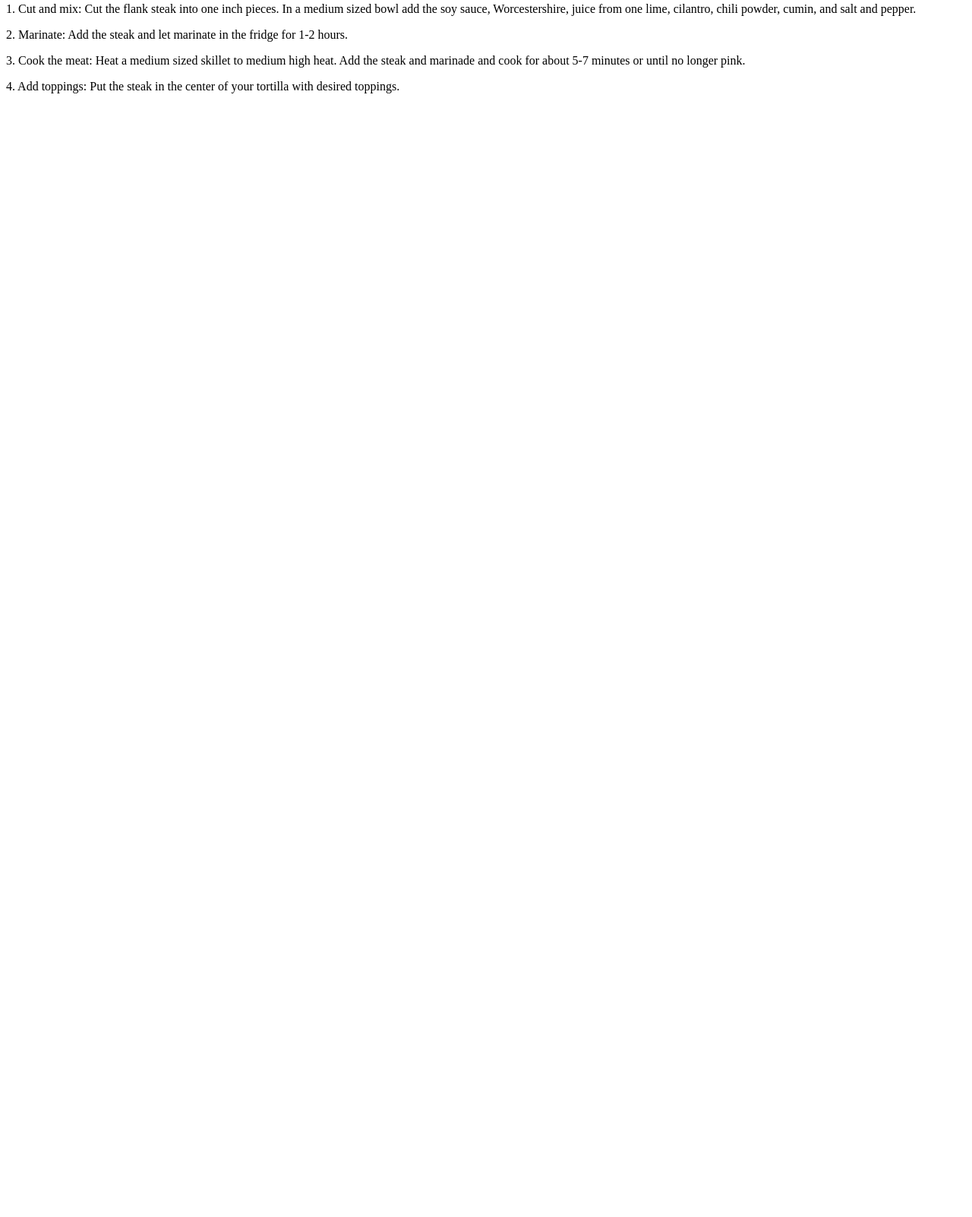
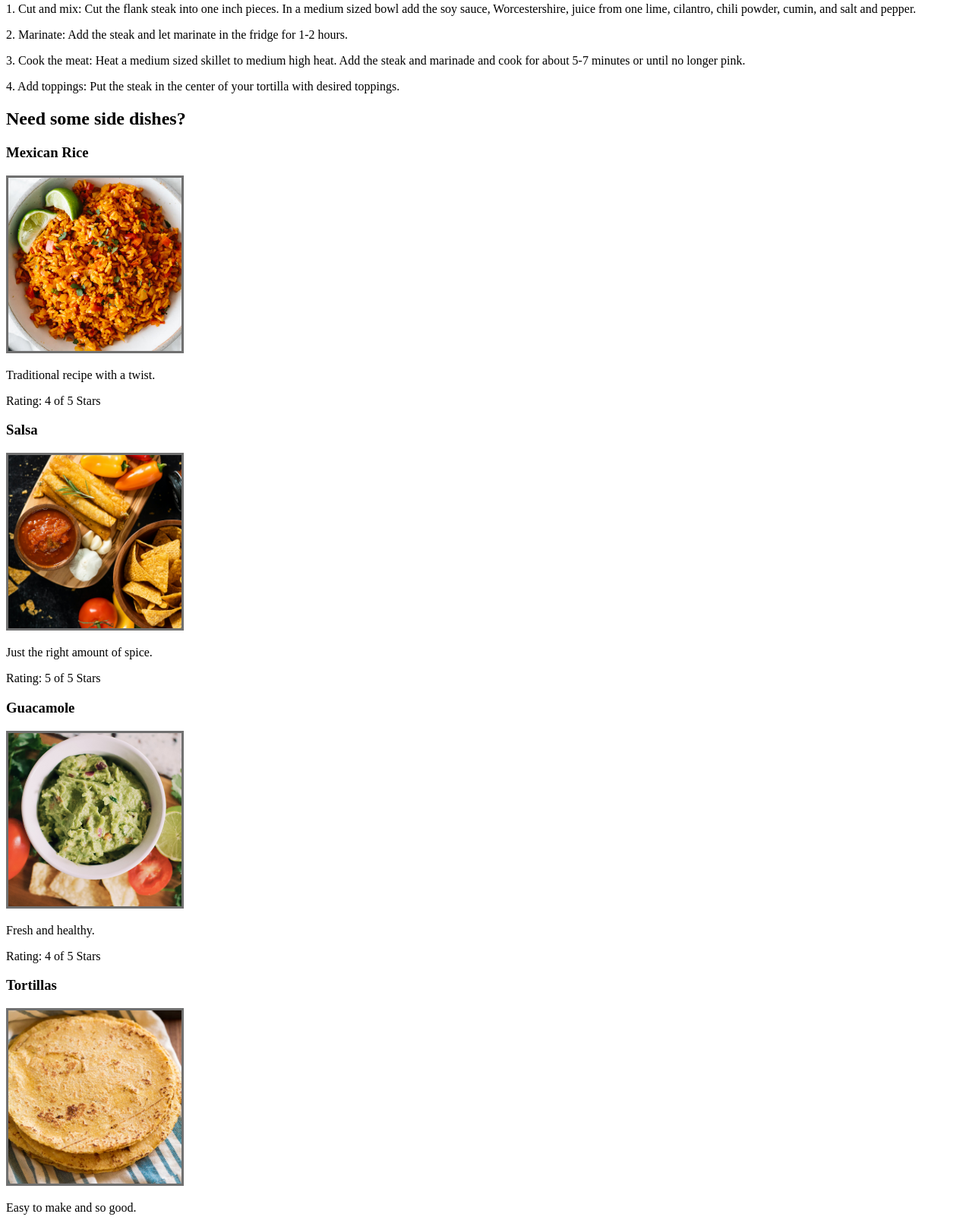
Before and after one commit to kos3150/recipe, a plain HTML site: page index.html in a window 1280 px wide. Shown: the part 2412-4014 px from the top of the page at 76% size. Before the commit the page ends 2551 px from the top, so only its background shows below. Drawn offline with Linux system fonts and the light colour scheme; a web font is replaced by a local one.

Commit message:
Update index.html

```diff
--- a/index.html
+++ b/index.html
@@ -29,7 +29,7 @@
         </ul>
     </nav>
 
-        <img src="images/street-tacos.png" alt="Taco Truck Taco" width="1026" height="1539">
+        <img src="images/street-tacos.png" alt="Fresh and delicious Taco Truck Tacos" width="1026" height="1539">
 
         <p>Street tacos are delicious, amazing, and oh so mouthwatering! Bite into tender steak, zesty lime flavor with a hint of spice and add on tomatoes, avocado, and onions for a savory bite you are going to love!</p>
 
@@ -65,6 +65,31 @@
             <p>3. Cook the meat: Heat a medium sized skillet to medium high heat. Add the steak and marinade and cook for about 5-7 minutes or until no longer pink.</p>
             <p>4. Add toppings: Put the steak in the center of your tortilla with desired toppings.</p>
 
+        <h2>Need some side dishes?</h2>
+        <h3>Mexican Rice</h3>
+        <img src="images/mexican-rice.png" alt="Fresh and delicious mexican rice" width="234" height="234">
+        <p>Traditional recipe with a twist.</p>
+        <p>Rating: 4 of 5 Stars</p>
+
+        <h3>Salsa</h3>
+        <img src="images/salsa.png" alt="Fresh and delicious salsa" width="234" height="234">
+        <p>Just the right amount of spice.</p>
+        <p>Rating: 5 of 5 Stars</p>
+
+        <h3>Guacamole</h3>
+        <img src="images/guacamole.png" alt="Fresh and delicious guacamole" width="234" height="234">
+        <p>Fresh and healthy.</p>
+        <p>Rating: 4 of 5 Stars</p>
+
+        <h3>Tortillas</h3>
+        <img src="images/tortillas.png" alt="Freshly made warm tortillas" width="234" height="234">
+        <p>Easy to make and so good.</p>
+        <p>Rating: 4 of 5 Stars</p>
+
+
+
+
+
     </main>
 
 </body>
```
